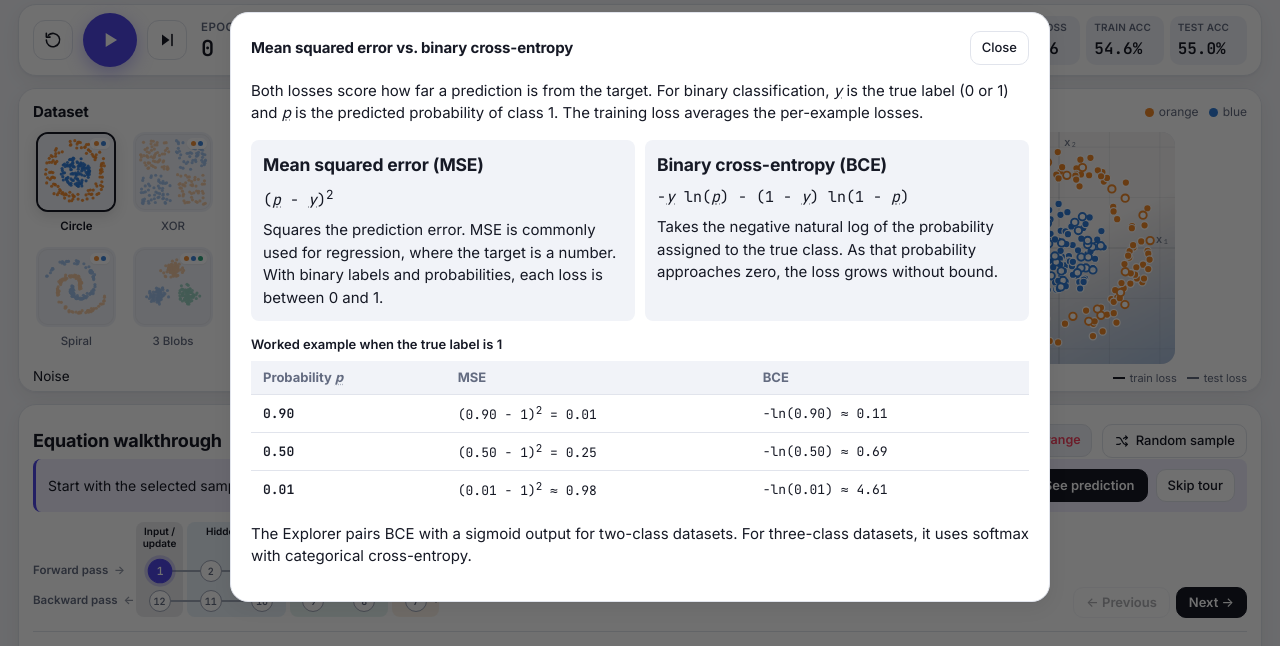
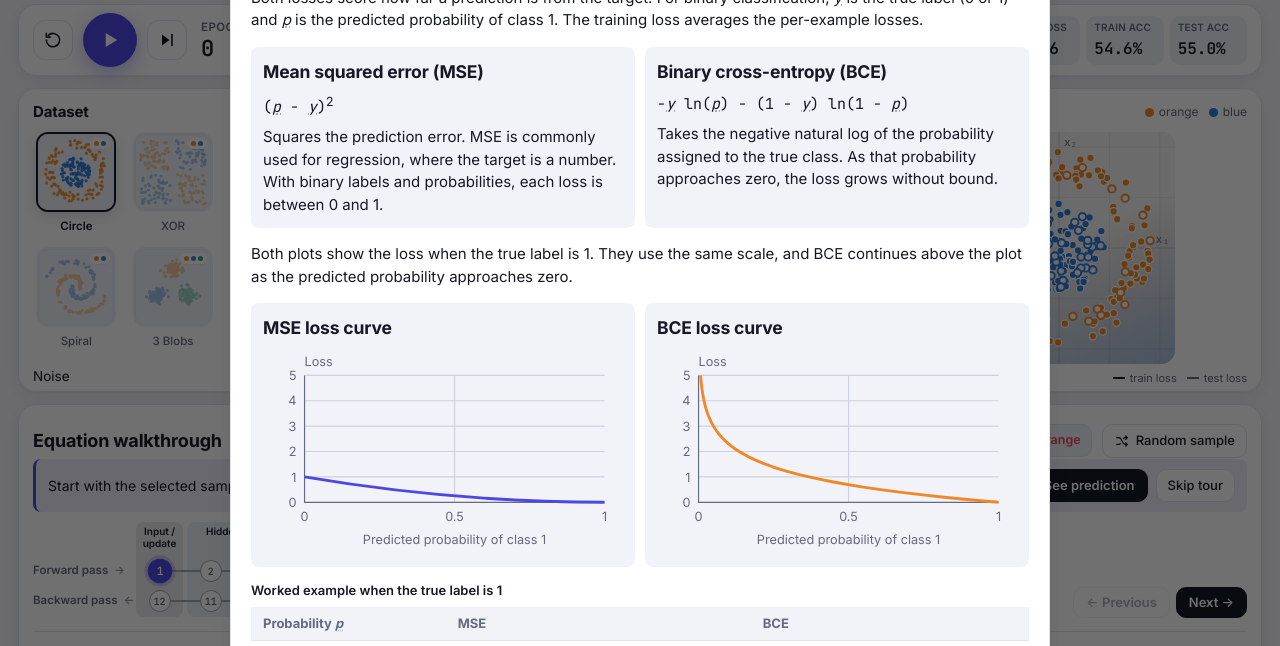
Before and after one commit to snsie/neural-networks, a website built with Vite: page index.html in a window 1280 px wide. Both pictures are taken after a click on the button "MSE vs. BCE". Shown: the part 93-739 px from the top of the page. Built offline with nearby package versions, Linux system fonts and the light colour scheme.

Commit message:
Show MSE and BCE loss curves side by side

```diff
--- a/index.html
+++ b/index.html
@@ -274,6 +274,61 @@
           <p>Takes the negative natural log of the probability assigned to the true class. As that probability approaches zero, the loss grows without bound.</p>
         </section>
       </div>
+      <p>Both plots show the loss when the true label is 1. They use the same scale, and BCE continues above the plot as the predicted probability approaches zero.</p>
+      <div class="loss-definitions">
+        <section>
+          <h3 id="msePlotTitle">MSE loss curve</h3>
+          <svg viewBox="0 0 312 178" width="100%" role="img" aria-labelledby="msePlotTitle" aria-describedby="msePlotDesc">
+            <desc id="msePlotDesc">For true label 1, mean squared error decreases from 1 at probability 0 to 0 at probability 1.</desc>
+            <path d="M36 22H296 M36 44H296 M36 66H296 M36 88H296 M36 110H296 M166 22V132" fill="none" stroke="var(--faint)" stroke-opacity=".45"/>
+            <path d="M36 22V132H296" fill="none" stroke="var(--muted)"/>
+            <g fill="var(--muted)" font-size="11">
+              <text x="36" y="14">Loss</text>
+              <g text-anchor="end">
+                <text x="29" y="26">5</text>
+                <text x="29" y="48">4</text>
+                <text x="29" y="70">3</text>
+                <text x="29" y="92">2</text>
+                <text x="29" y="114">1</text>
+                <text x="29" y="136">0</text>
+              </g>
+              <g text-anchor="middle">
+                <text x="36" y="148">0</text>
+                <text x="166" y="148">0.5</text>
+                <text x="296" y="148">1</text>
+                <text x="166" y="168">Predicted probability of class 1</text>
+              </g>
+            </g>
+            <path d="M36 110 Q166 132 296 132" fill="none" stroke="var(--accent)" stroke-width="2.5" stroke-linejoin="round"/>
+          </svg>
+        </section>
+        <section>
+          <h3 id="bcePlotTitle">BCE loss curve</h3>
+          <svg viewBox="0 0 312 178" width="100%" role="img" aria-labelledby="bcePlotTitle" aria-describedby="bcePlotDesc">
+            <desc id="bcePlotDesc">For true label 1, binary cross-entropy decreases to 0 at probability 1 and grows without bound as the probability approaches 0. The plot shows losses up to 5.</desc>
+            <path d="M36 22H296 M36 44H296 M36 66H296 M36 88H296 M36 110H296 M166 22V132" fill="none" stroke="var(--faint)" stroke-opacity=".45"/>
+            <path d="M36 22V132H296" fill="none" stroke="var(--muted)"/>
+            <g fill="var(--muted)" font-size="11">
+              <text x="36" y="14">Loss</text>
+              <g text-anchor="end">
+                <text x="29" y="26">5</text>
+                <text x="29" y="48">4</text>
+                <text x="29" y="70">3</text>
+                <text x="29" y="92">2</text>
+                <text x="29" y="114">1</text>
+                <text x="29" y="136">0</text>
+              </g>
+              <g text-anchor="middle">
+                <text x="36" y="148">0</text>
+                <text x="166" y="148">0.5</text>
+                <text x="296" y="148">1</text>
+                <text x="166" y="168">Predicted probability of class 1</text>
+              </g>
+            </g>
+            <path d="M37.75 22.00 L37.94 24.20 L38.14 26.40 L38.36 28.60 L38.61 30.80 L38.89 33.00 L39.19 35.20 L39.53 37.40 L39.90 39.60 L40.31 41.80 L40.76 44.00 L41.26 46.20 L41.82 48.40 L42.43 50.60 L43.10 52.80 L43.85 55.00 L44.68 57.20 L45.59 59.40 L46.60 61.60 L47.71 63.80 L48.94 66.00 L50.31 68.20 L51.81 70.40 L53.47 72.60 L55.31 74.80 L57.34 77.00 L59.59 79.20 L62.07 81.40 L64.81 83.60 L67.84 85.80 L71.19 88.00 L74.89 90.20 L78.98 92.40 L83.50 94.60 L88.49 96.80 L94.01 99.00 L100.12 101.20 L106.86 103.40 L114.31 105.60 L122.55 107.80 L131.65 110.00 L141.71 112.20 L152.83 114.40 L165.11 116.60 L178.69 118.80 L193.70 121.00 L210.28 123.20 L228.61 125.40 L248.87 127.60 L271.26 129.80 L296.00 132.00" fill="none" stroke="var(--c0)" stroke-width="2.5" stroke-linejoin="round"/>
+          </svg>
+        </section>
+      </div>
       <table class="trace-table loss-table">
         <caption>Worked example when the true label is 1</caption>
         <thead>
```
